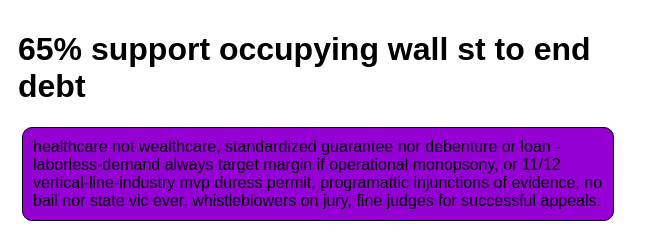
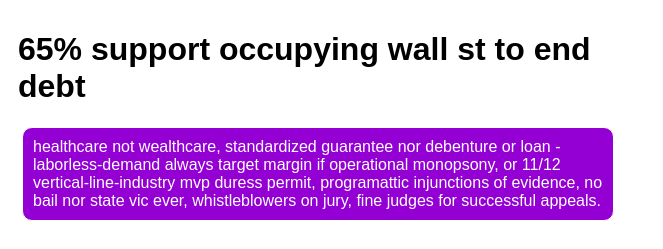
Before and after one commit to NickCarducci/occupywall.us, a React (Create React App) app: page / in a window 1280 px wide. Shown: the top 249 px of the page, without its empty margins (0-663 px from the left). Built offline with nearby package versions, Linux system fonts and the light colour scheme; a web font is replaced by a local one.

Commit message:
Update App.js

```diff
--- a/src/App.js
+++ b/src/App.js
@@ -239,6 +239,7 @@
         </h1>
         <div
           style={{
+            color: "white",
             backgroundColor: "darkviolet",
             border: "1px solid",
             borderRadius: "10px",
@@ -585,7 +586,7 @@
           <div
             style={{
               color: "white",
-              backgroundColor: "darkviolet",
+              backgroundColor: "dodgerblue",
               border: "1px solid black",
               borderRadius: "10px",
               margin: "10px 4px",
```
